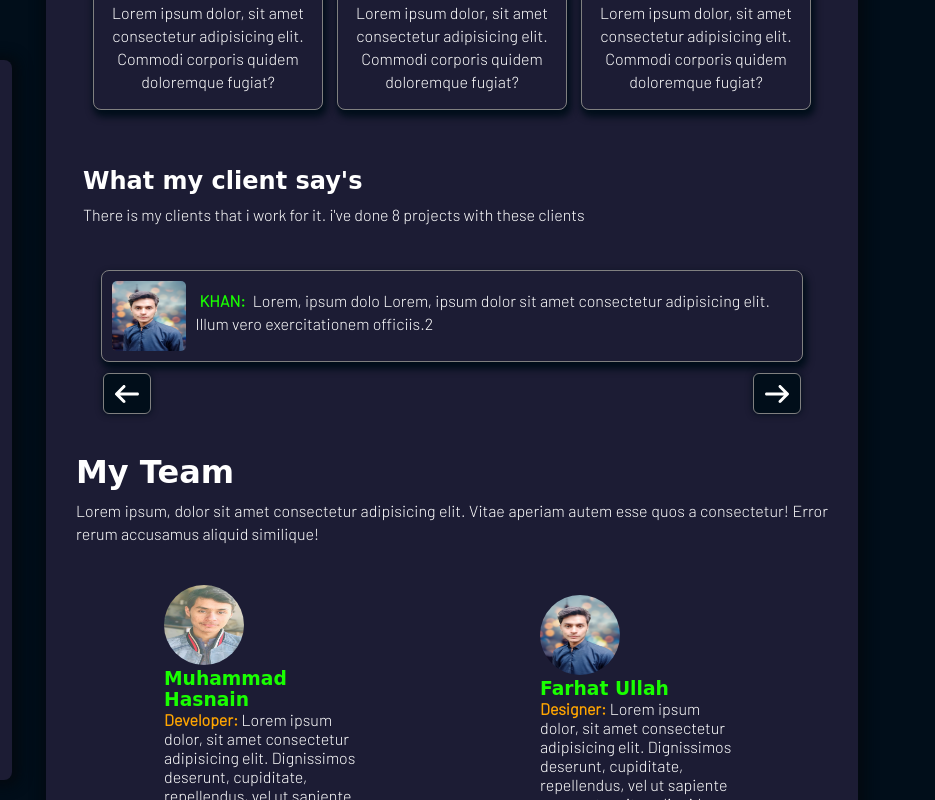
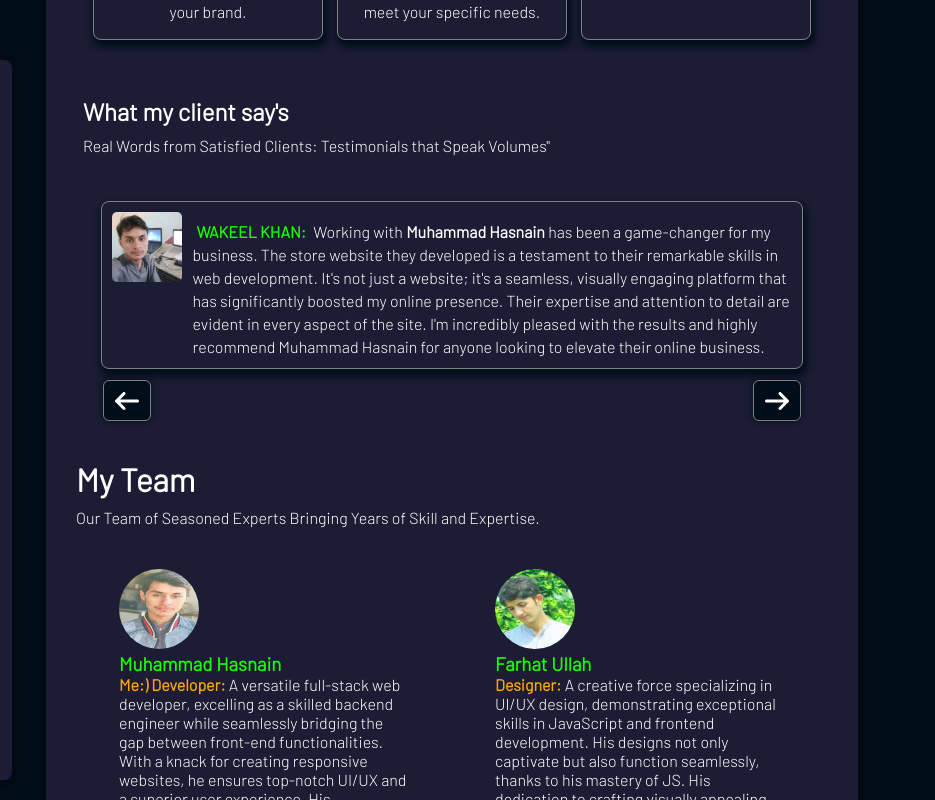
Before and after one commit to mhgkhan/hasnain.dev, a plain HTML site: page index.html in a window 1280 px wide. Both pictures are taken after a click on the button 1122 px from the left and 400 px from the top of the page. Shown: the full height of the page, 345-1280 px from the left. Drawn offline with Linux system fonts and the light colour scheme; a web font is replaced by a local one.

Commit message:
some changes

```diff
--- a/assets/other/css/style.css
+++ b/assets/other/css/style.css
@@ -33,7 +33,7 @@ h3,
 h4,
 h5,
 h6 {
-  font-family: "Sedgwick Ave Display", cursive !important;
+  /* font-family: "Sedgwick Ave Display", cursive !important; */
 font-family: "Barlow", sans-serif;
 font-weight: bolder;
 }
@@ -211,7 +211,7 @@ aside .social-icons span {
 
 .card {
   width: 230px;
-  height: 230px;
+  height: 300px;
   border: 1px solid gray;
   padding: 10px;
   border-radius: 8px;
@@ -293,6 +293,12 @@ aside .social-icons span {
 .btn-rl span {
   font-size: 1.5rem;
 }
+
+.team-block{
+  margin: .5rem auto;
+  width: 290px;
+}
+
 
 .team-block span {
   font-weight: bolder;
--- a/index.html
+++ b/index.html
@@ -143,19 +143,21 @@
               <div class="card full-flex flex-column ">
                 <span><i class="fa fa-laptop"></i></span>
                 <h3>Web Design</h3>
-                <p>Lorem ipsum dolor, sit amet consectetur adipisicing elit. Commodi corporis quidem doloremque fugiat?</p>
+                <p>Elevate your online presence with captivating, user-centric web designs. From sleek aesthetics to intuitive interfaces, I craft visually stunning websites tailored to your brand.</p>
               </div>
 
               <div class="card full-flex flex-column ">
                 <span><i class="fa fa-code"></i></span>
                 <h3>Web Development</h3>
-                <p>Lorem ipsum dolor, sit amet consectetur adipisicing elit. Commodi corporis quidem doloremque fugiat?</p>
+                <p>Seamlessly transform ideas into functional websites. With expertise in various programming languages, I build robust, responsive, and scalable web solutions to meet your specific needs.</p>
               </div>
 
               <div class="card full-flex flex-column ">
                 <span><i class="fa fa-code"></i></span>
                 <h3>Full Stack Apps</h3>
-                <p>Lorem ipsum dolor, sit amet consectetur adipisicing elit. Commodi corporis quidem doloremque fugiat?</p>
+                <p>
+                  Experience the power of full-stack applications that combine cutting-edge front-end design with robust back-end functionality.
+                </p>
               </div>
 
 
@@ -166,22 +168,26 @@
 
             <section class="testemonials mt-2 d-padd w-full ">
               <h1>What my client say's</h1>
-              <p>There is my clients that i work for it. i've done 8 projects with these clients </p>
+              <p>Real Words from Satisfied Clients: Testimonials that Speak Volumes"</p>
               <div class="testemonials-container mt-2 full-flex flex-column">
 
 
 
-                <div class="testmonial full-flex flex-item-start ">
-                  <img src="./assets/images/my-img.jpg" alt="this is my image ">
-                  <p> <span>Ghazna: </span> Lorem, ipsum dolor sit amet consectetur adipisicing elit. Totam alias quia nihil fuga ullam, voluptates tenetur soluta. Corporis non ea aperiam ipsa? Lorem, ipsum dolor sit amet consectetur adipisicing elit. Illum vero exercitationem officiis.1</p>
+                <div class="testmonial full-flex flex-item-start">
+                  <img src="./assets/images/ghazna.jpg" alt="this is my image ">
+                  <p> <span>GHAZNAA'S (company): </span>
+                    <b>Muhammad Hasnain</b> made a substantial impact during the three months working on our MERN Stack backend at Ghaznaa's Company. Their expertise transformed our project, showcasing a deep understanding of backend development. Their dedication and proficiency significantly contributed to our success. I highly endorse Muhammad Hasnain for their exceptional work in MERN Stack development.
+                  </p>
                 </div>
                 <div class="testmonial full-flex flex-item-start">
-                  <img src="./assets/images/myimg2.png" alt="this is my image ">
-                  <p> <span>khan: </span> Lorem, ipsum dolo Lorem, ipsum dolor sit amet consectetur adipisicing elit. Illum vero exercitationem officiis.2</p>
+                  <img src="./assets/images/wakeel.jpg" alt="this is my image ">
+                  <p> <span>Wakeel Khan: </span>
+                    Working with <b>Muhammad Hasnain</b> has been a game-changer for my business. The store website they developed is a testament to their remarkable skills in web development. It's not just a website; it's a seamless, visually engaging platform that has significantly boosted my online presence. Their expertise and attention to detail are evident in every aspect of the site. I'm incredibly pleased with the results and highly recommend Muhammad Hasnain for anyone looking to elevate their online business.
+                  </p>
                 </div>
-                <div class="testmonial full-flex flex-item-start">
-                  <img src="./assets/images/my-img.jpg" alt="this is my image ">
-                  <p> <span>hasnain: </span> Lorem, fuga ullam, voluptates tenetur soluta. Corporis non ea aperiam ipsa? Lorem, ipsum dolor sit amet consectetur adipisicing elit. Illum vero exercitationem officiis.2</p>
+                <div class="testmonial full-flex flex-item-start ">
+                  <img src="./assets/images/farhat-1.png" alt="this is my image ">
+                  <p> <span>Farhat Ullah: </span> Working with <b>Muhammad Hasnain</b> was an absolute delight. Their dedication, professionalism, and expertise in web development surpassed my expectations. The website they crafted for me was not just visually appealing but also highly functional, meeting all my requirements. Their attention to detail and commitment to delivering a top-notch product is truly commendable. I highly recommend Muhammad Hasnain for anyone seeking exemplary web development services.</p>
                 </div>
 
 
@@ -197,24 +203,24 @@
             </section>
 
             <h1 class="mt-2">My Team </h1>
-            <p>Lorem ipsum, dolor sit amet consectetur adipisicing elit. Vitae aperiam autem esse quos a consectetur! Error rerum accusamus aliquid similique!</p>
+            <p>Our Team of Seasoned Experts Bringing Years of Skill and Expertise.</p>
 
             <div class="team-container full-flex flex-wr-wr mt-2">
 
 
-              <div class="team-block" style="margin: .5rem auto; width:200px;">
+              <div class="team-block" >
                 <img src="./assets/images/my-img.jpg" alt="this is my image" width="80" height="90">
                 <h3>Muhammad Hasnain </h3>
-                <span>Developer: </span>
-                Lorem ipsum dolor, sit amet consectetur adipisicing elit. Dignissimos deserunt, cupiditate, repellendus, vel ut sapiente aspernatur vitae aliquid aliquam veniam ullam sed!
+                <span>Me:) Developer: </span>
+                A versatile full-stack web developer, excelling as a skilled backend engineer while seamlessly bridging the gap between front-end functionalities. With a knack for creating responsive websites, he ensures top-notch UI/UX and a superior user experience. His commitment to innovative solutions and robust coding makes him a valuable asset to any project.
               </div>
 
 
-              <div class="team-block" style="margin: .5rem auto; width:200px;">
-                <img src="./assets/images/myimg2.png  " alt="this is my image" width="80" height="90">
+              <div class="team-block" >
+                <img src="./assets/images/farhat-2.jpeg  " alt="this is my image" width="80" height="90">
                 <h3>Farhat Ullah </h3>
                 <span>Designer: </span>
-                Lorem ipsum dolor, sit amet consectetur adipisicing elit. Dignissimos deserunt, cupiditate, repellendus, vel ut sapiente aspernatur vitae aliquid aliquam veniam ullam sed!
+                A  creative force specializing in UI/UX design, demonstrating exceptional skills in JavaScript and frontend development. His designs not only captivate but also function seamlessly, thanks to his mastery of JS. His dedication to crafting visually appealing and intuitive user interfaces makes him an invaluable collaborator, ensuring top-tier user experiences.
               </div>
 
 
```
Also changed, not shown: assets/images/farhat-1.png (added), assets/images/farhat-2.jpeg (added), assets/images/ghazna.jpg (added), assets/images/wakeel.jpg (added).
